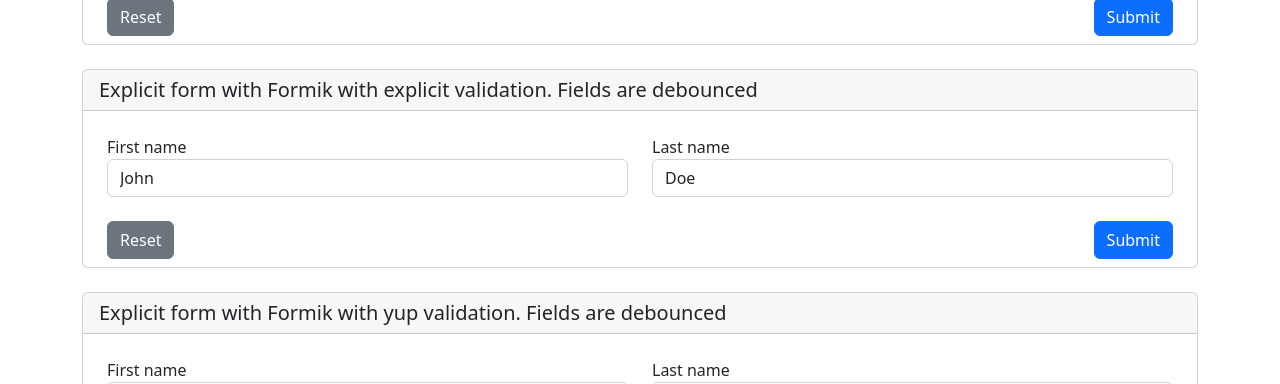
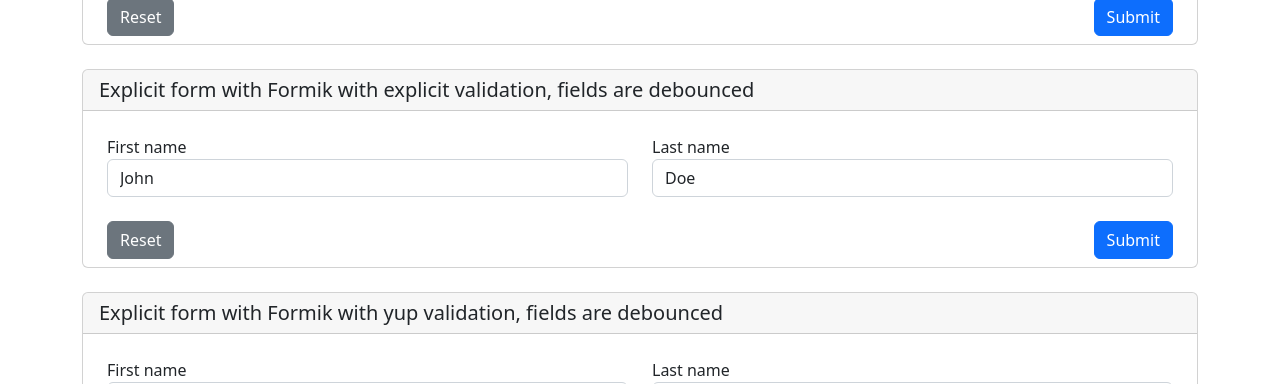
Before and after one commit to majklgolees/react-formik, a React (Vite) app: page / in a window 1280 px wide. Shown: the part 401-785 px from the top of the page. Built offline with nearby package versions, Linux system fonts and the light colour scheme.

Commit message:
[mod]change form headers text

```diff
--- a/src/App.tsx
+++ b/src/App.tsx
@@ -14,10 +14,10 @@ function App() {
       <Card cardHeaderText="Explicit form with Formik with explicit validation">
         <ExplicitFormWithExplicitValidation></ExplicitFormWithExplicitValidation>
       </Card>
-      <Card cardHeaderText="Explicit form with Formik with explicit validation. Fields are debounced">
+      <Card cardHeaderText="Explicit form with Formik with explicit validation, fields are debounced">
         <ExplicitFormWithExplicitValidationDebounced></ExplicitFormWithExplicitValidationDebounced>
       </Card>
-      <Card cardHeaderText="Explicit form with Formik with yup validation. Fields are debounced">
+      <Card cardHeaderText="Explicit form with Formik with yup validation, fields are debounced">
         <ExplicitFormWithYupValidation></ExplicitFormWithYupValidation>
       </Card>
     </Base>
```
